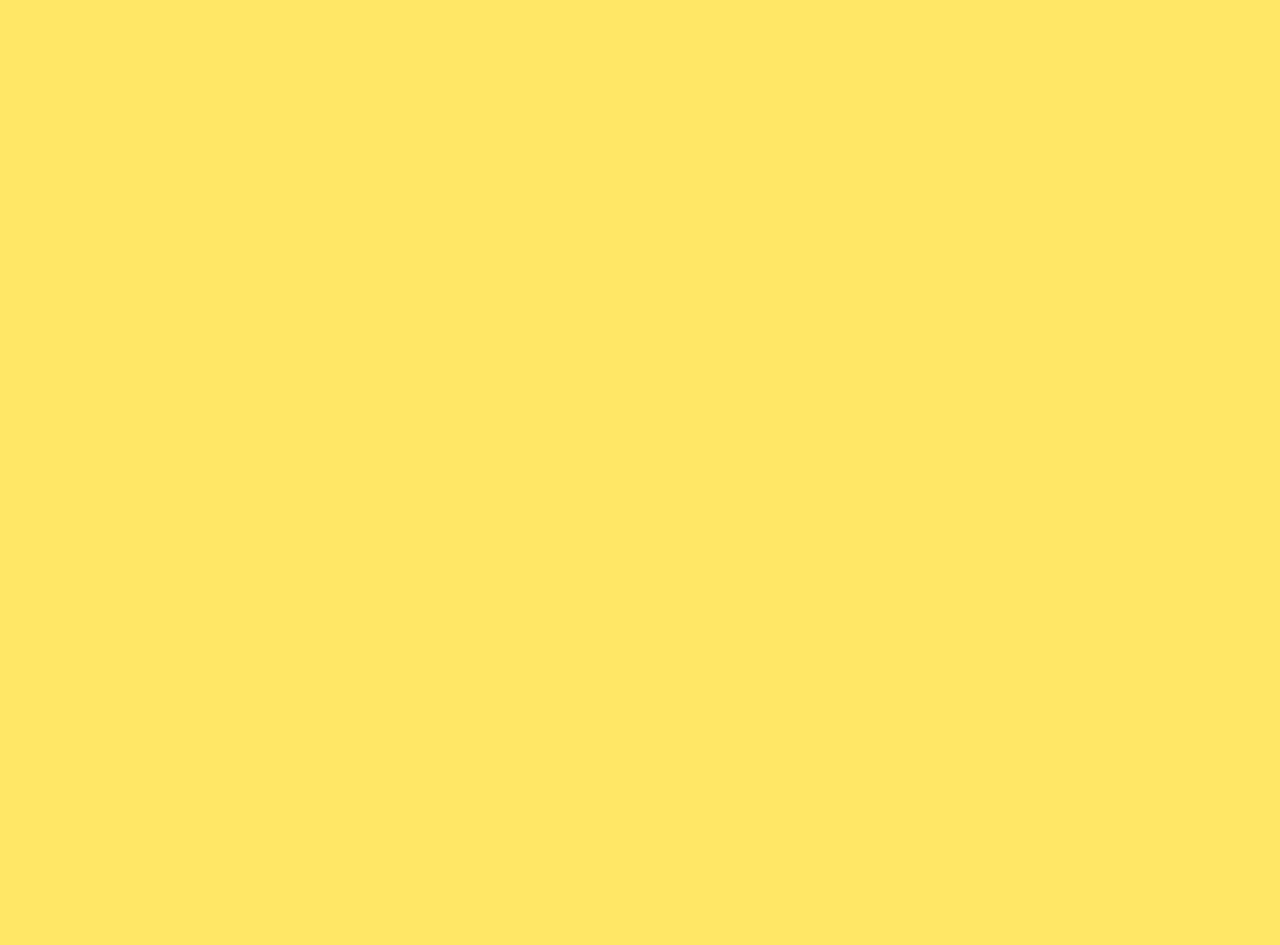
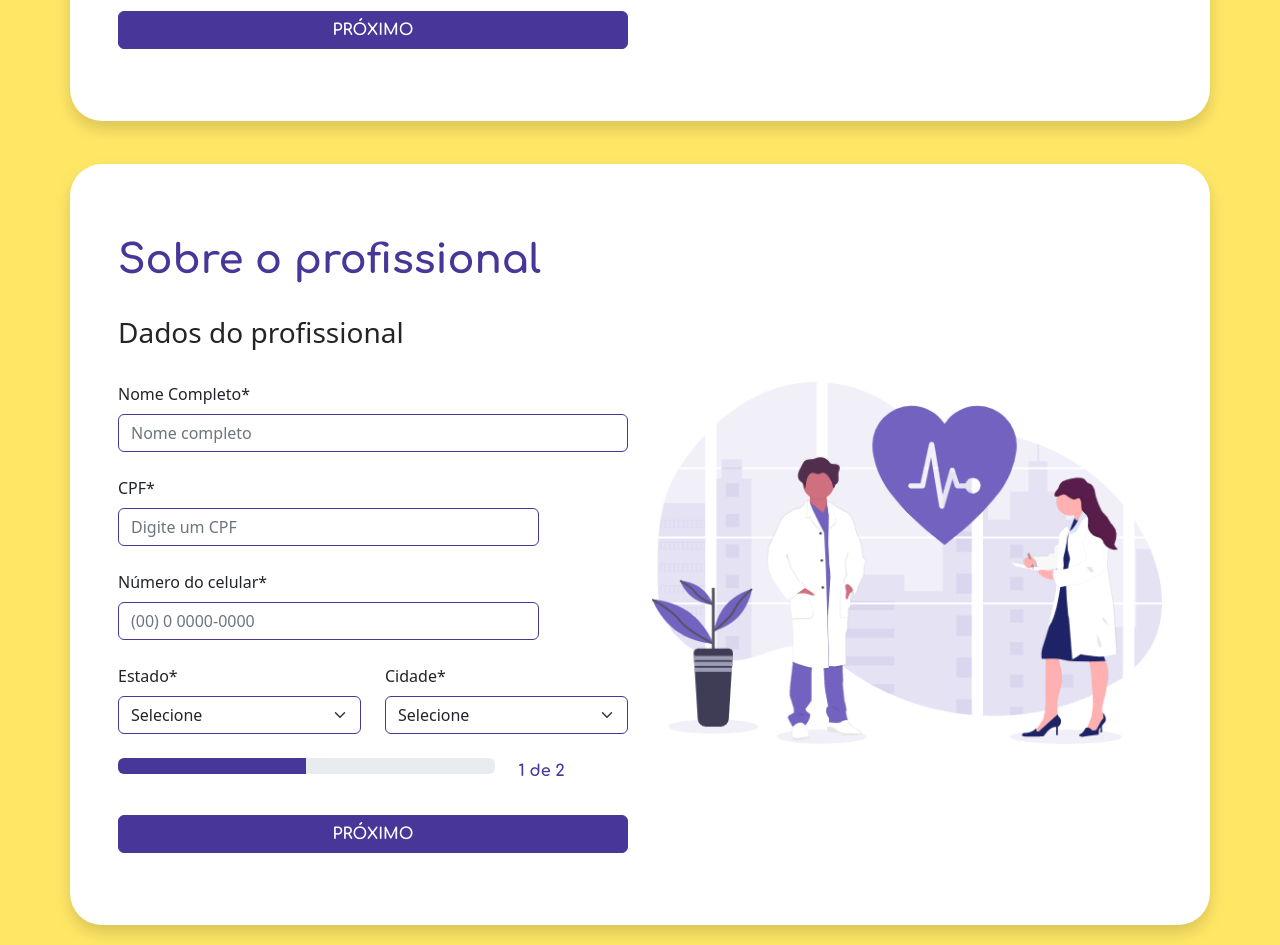
Before and after one commit to JuanFreitas094/health-professional-registration, a Vue app: page / in a window 1280 px wide. Shown: the part 1620-2565 px from the top of the page. Before the commit the page ends 917 px from the top, so only its background shows below. Built offline with nearby package versions, Linux system fonts and the light colour scheme.

Commit message:
fixed layout

```diff
--- a/src/App.vue
+++ b/src/App.vue
@@ -1,14 +1,20 @@
 <template>
+  <RegistrationReview/>
   <AttendanceAbout/>
+  <ProfessionalData/>
 </template>
 
 <script>
+import RegistrationReview from './components/registration-review.vue'
 import AttendanceAbout from './components/attendance-about.vue'
+import ProfessionalData from './components/professional-data.vue'
 
 export default {
   name: 'App',
   components: {
+    RegistrationReview,
     AttendanceAbout,
+    ProfessionalData
 }
 }
 </script>
@@ -23,36 +29,36 @@ body{
 }
 
 .main-title {
-  font-family:  'Comfortaa', cursive;
-  color: #483696;
+  font-family: 'Comfortaa', cursive;
+  color: #483698;
 }
 
 .btn-primary {
-  background-color: #483696;
+  background-color: #483698;
   font-family: 'Comfortaa', cursive;
-  border-color: #483696;
+  border-color: #483698;
 }
 
 .btn-primary:hover {
   background-color: white;
-  color: #483696;
-  border-color: #483696;
+  color: #483698;
+  border-color: #483698;
 }
 
 .btn-primary:focus {
 
   background-color: white;
-  color: #483696;
-  border-color: #483696;
+  color: #483698;
+  border-color: #483698;
 }
 
 #progress-label {
   font-family: 'Comfortaa', cursive;
-  color: #483696;
+  color: #483698;
 }
 
 .progress-bar {
-  background-color: #483696;
+  background-color: #483698;
 }
 
 .container {
@@ -60,7 +66,7 @@ body{
 }
 
 .form-control, .form-select {
-  border-color: #483696;
+  border-color: #483698;
 }
 
 </style>
--- a/src/components/professional-data.vue
+++ b/src/components/professional-data.vue
@@ -1,15 +1,14 @@
 <template>
   <body><br>
     <div class="d-flex flex-column min-vh-100 justify-content-lg-center align-items-lg-center justify-content-md-end justify-content-sm-end justify-content-end">
-        <div class="shadow p-4 bg-white rounded-5">
-          <div class="container"><br>
+      <div class="container shadow p-lg-5 bg-white rounded-5"><br>
         <div class="main-title">
           <h1>Sobre o profissional</h1>
         </div><br>
         <h3>Dados do profissional</h3>
         <br>
         <div class="row">
-              <div class="col-lg-6 col-md-12 col-sm-12 col-12 min-vw-95">
+          <div class="col-lg-6 col-md-12 col-sm-12 col-12">
             <div class="row">
               <div class="col-lg-12 col-md-12 col-sm-12 col-12">
                 <label for="full-name" class="form-label">Nome Completo*</label>
@@ -84,7 +83,6 @@
         <br/>
       </div>
     </div>
-      </div>
   </body>
 </template>
 
```
Lines whose indentation alone changed are shown as unchanged.
